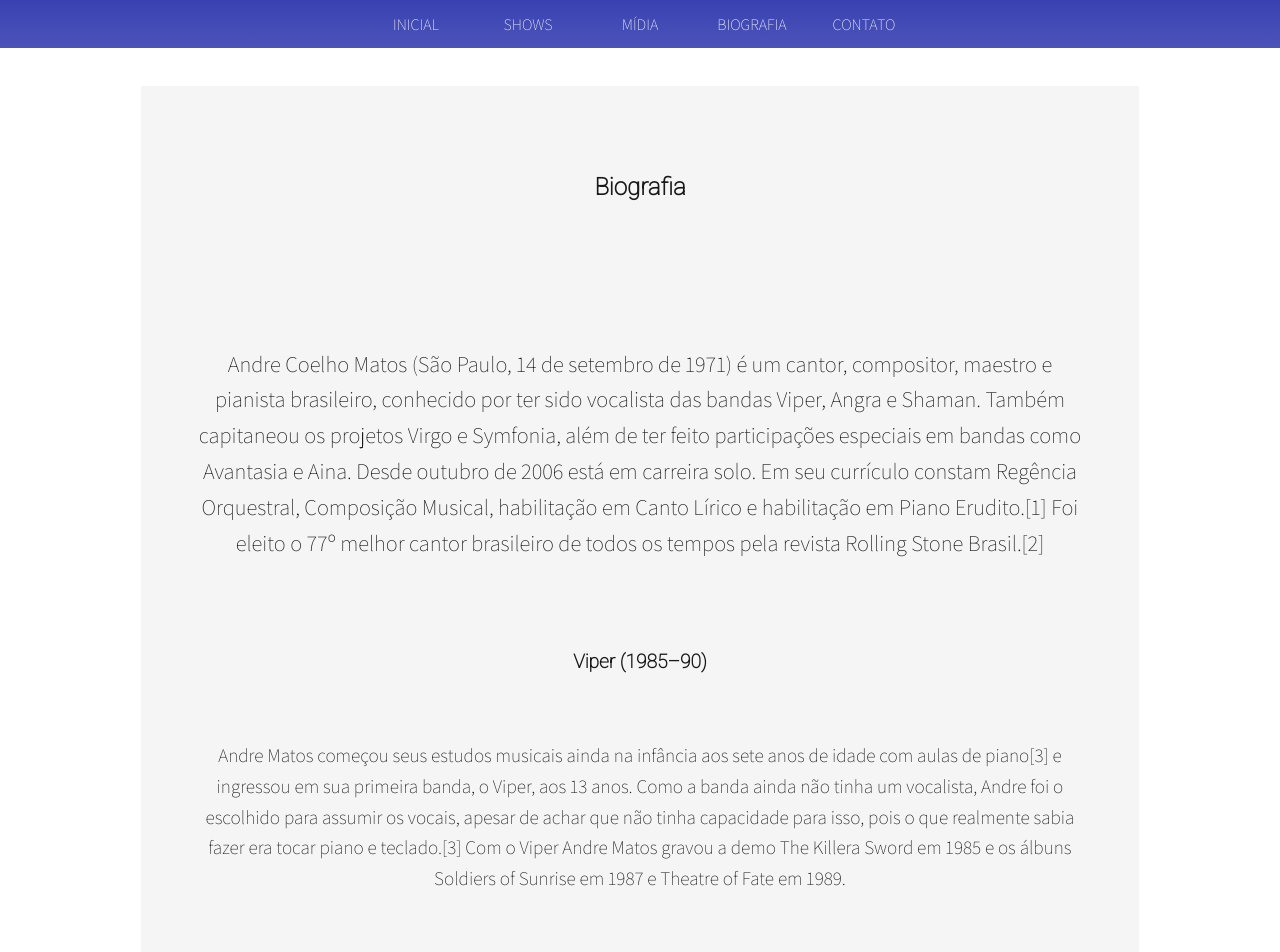
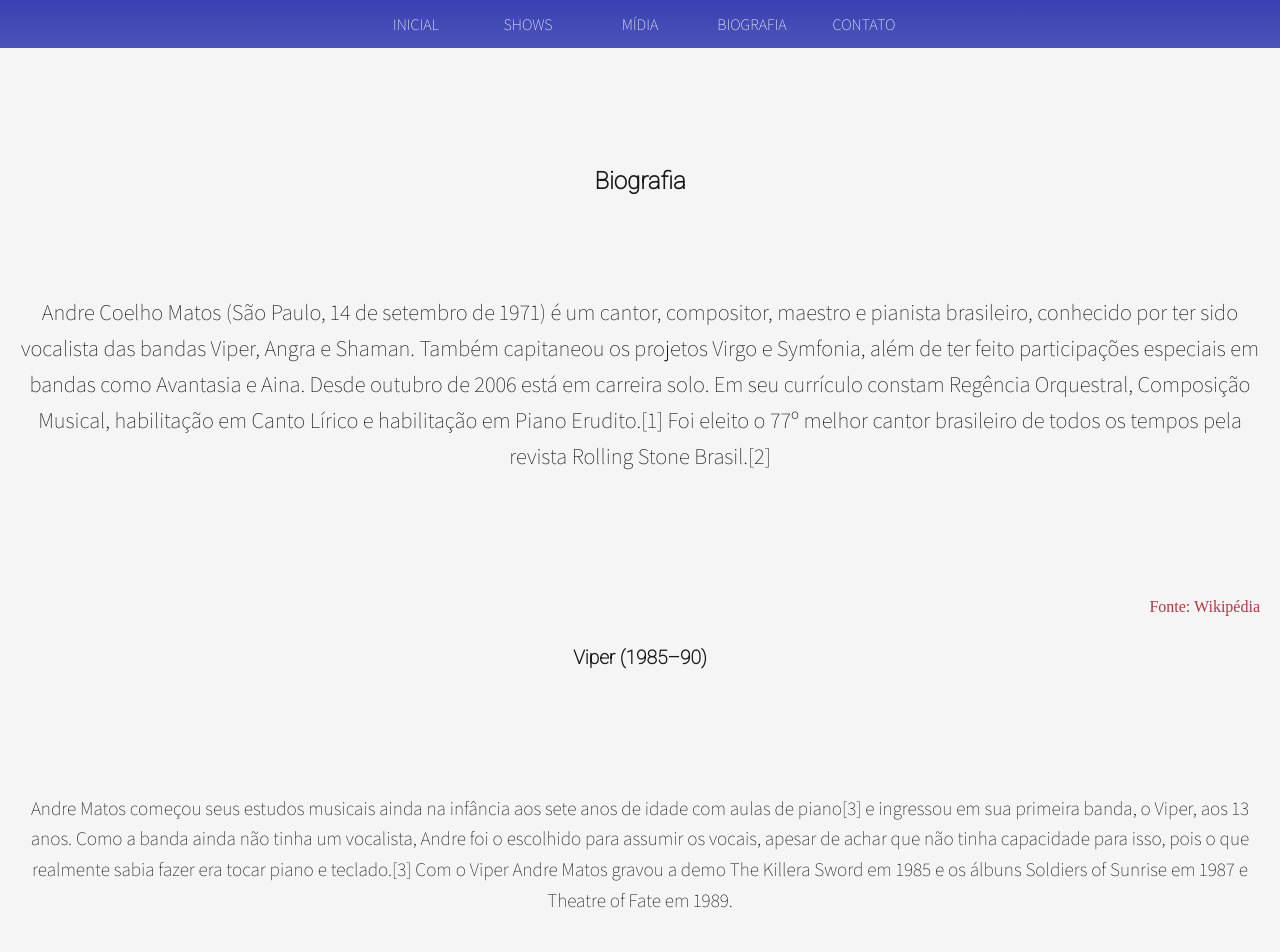
Before and after one commit to EdmilsonFerreiraF/andrematos, a website: page biography.html in a window 1280 px wide. Shown: the top 952 px of the page. Drawn offline with nearby package versions, Linux system fonts and the light colour scheme; files that its build step writes are made by us from their sources.

Commit message:
🎨 :art: [Refactor] Remove unecessary grid props

```diff
--- a/biography.html
+++ b/biography.html
@@ -34,7 +34,7 @@
 
 <body>
     <div class="container">
-        <main class="main">
+        <main class="main__bio-container">
 
             <section class="main__bio">
                 <h1 class="bio__h1">Biografia</h1>
--- a/sass/base.scss
+++ b/sass/base.scss
@@ -71,32 +71,6 @@
 
 body {
   color: #191919;
-}
-
-.container {
-  display: grid;
-  grid-template-columns: 10% 80% 10%;
-  margin-top: 3%;
-
-  @media (max-width: $bp-small) {
-    grid-template-columns: 100%;
-  }
-
-  @media (min-width: $bp-medium) {
-    grid-template-columns: 7.5% 85% 7.5%;
-  }
-
-  @media (min-width: $bp-large) {
-    grid-template-columns: 5% 90% 5%;
-  }
-
-  @media (min-width: $bp-largest) {
-    grid-template-columns: 11% 78% 11%;
-  }
-
-  @media (min-width: $bp-extra-large) {
-    grid-template-columns: 15% 70% 15%;
-  }
 }
 
 h1 {
@@ -175,26 +149,22 @@
   @media (max-width: $bp-medium) {
     grid-template-columns: 100%;
     grid-template-rows: repeat(4, 81vw);
-    grid-column: 1 / 4;
   }
 
   @media (min-width: $bp-medium) {
     grid-template-columns: 100%;
     grid-template-rows: repeat(4, 57vw);
-    grid-column: 2 / 3;
   }
 
   @media (min-width: $bp-large) {
     grid-template-columns: 50% 50%;
     grid-template-rows: repeat(3, 45vw);
-    grid-column: 2 / 3;
   }
 
   &__main-presentation {
     display: grid;
     grid-template-rows: 30% 40% 30%;
-    grid-row: 1 / 2;
-    grid-column: 1 / 4;
+    grid-column: 1 / -1;
 
     background: url("../img/andre-matos-img-1.webp")
       no-repeat center;
@@ -205,30 +175,19 @@
     display: grid;
     grid-template-rows: 30% 40% 30%;
     grid-row: 2 / 3;
-    grid-column: 1 / 2;
 
     background: url("../img/andre-matos-img-3.webp")
       no-repeat center;
     background-size: cover;
 
-    @media (max-width: $bp-medium) {
-      grid-row: 2 / 3;
-    }
-
-    @media (min-width: $bp-medium) {
-      grid-row: 2 / 3;
-    }
-
     @media (min-width: $bp-large) {
       grid-row: 2 / 2;
-      grid-column: 1 / 2;
     }
   }
 
   &__career {
     display: grid;
     grid-template-rows: 30% 40% 30%;
-    grid-column: 1 / 2;
 
     background: url("../img/andre-matos-img-4.webp")
       no-repeat center;
@@ -245,7 +204,6 @@
 
     @media (min-width: $bp-large) {
       grid-row: 2 / 3;
-      grid-column: 2 / 3;
     }
   }
 
@@ -267,7 +225,6 @@
     background-size: cover;
 
     @media (max-width: $bp-medium) {
-      grid-row: 4 / 5;
       grid-template-rows: 30% 35% 35%;
     }
 
@@ -276,23 +233,13 @@
     }
   }
 
+  &__bio-container {
+    grid-template-columns: 100%;
+  }
+
   &__bio {
-    display: grid;
-
-    grid-template-columns: 20% 60% 20%;
-    grid-row: 1 / 2;
-    grid-column: 1 / 3;
-    grid-template-rows: 15% 30% min-content min-content min-content;
-
+    padding: 20px;
     background-color: $color-whitesmoke;
-
-    @media (min-width: $bp-medium) {
-      grid-template-columns: 20% 60% 20%;
-    }
-
-    @media (min-width: 320px) {
-      grid-template-columns: 5% 90% 5%;
-    }
   }
 }
 
@@ -447,18 +394,17 @@
 }
 
 .bio {
+  padding: 20px;
+
   &__h1 {
     display: grid;
-    grid-row: 2 / 3;
-    grid-column: 2 / 3;
+    padding: 8%;
     text-align: center;
   }
 
   &__h2 {
     &-1 {
       display: grid;
-      grid-row: 4 / 5;
-      grid-column: 2 / 3;
       text-align: center;
       font-size: 1.2rem;
 
@@ -467,8 +413,6 @@
 
     &-2 {
       display: grid;
-      grid-row: 5 / 6;
-      grid-column: 2 / 3;
 
       text-align: center;
       font-size: 1.2rem;
@@ -476,8 +420,6 @@
 
     &-3 {
       display: grid;
-      grid-row: 6 / 7;
-      grid-column: 2 / 3;
 
       text-align: center;
       font-size: 1.2rem;
@@ -487,8 +429,6 @@
   &__p {
     &-1 {
       display: grid;
-      grid-row: 3 / 4;
-      grid-column: 2 / 3;
 
       text-align: center;
 
@@ -500,8 +440,6 @@
 
     &-2 {
       display: grid;
-      grid-row: 4 / 5;
-      grid-column: 2 / 3;
 
       margin-top: 10%;
 
@@ -515,8 +453,6 @@
 
     &-3 {
       display: grid;
-      grid-row: 5 / 6;
-      grid-column: 2 / 3;
 
       margin-top: 10%;
       margin-bottom: 10%;
@@ -531,8 +467,6 @@
 
     &-4 {
       display: grid;
-      grid-row: 6 / 7;
-      grid-column: 2 / 3;
 
       margin-top: 10%;
 
@@ -545,9 +479,9 @@
   }
 
   &__source {
-    grid-column: 2 / 3;
-    grid-row: 7 / 8;
     color: $color-secondary;
     text-align: right;
+    display: block;
+    margin: 0 0 30px;
   }
 }
```
Also changed, not shown: css/style.css.
